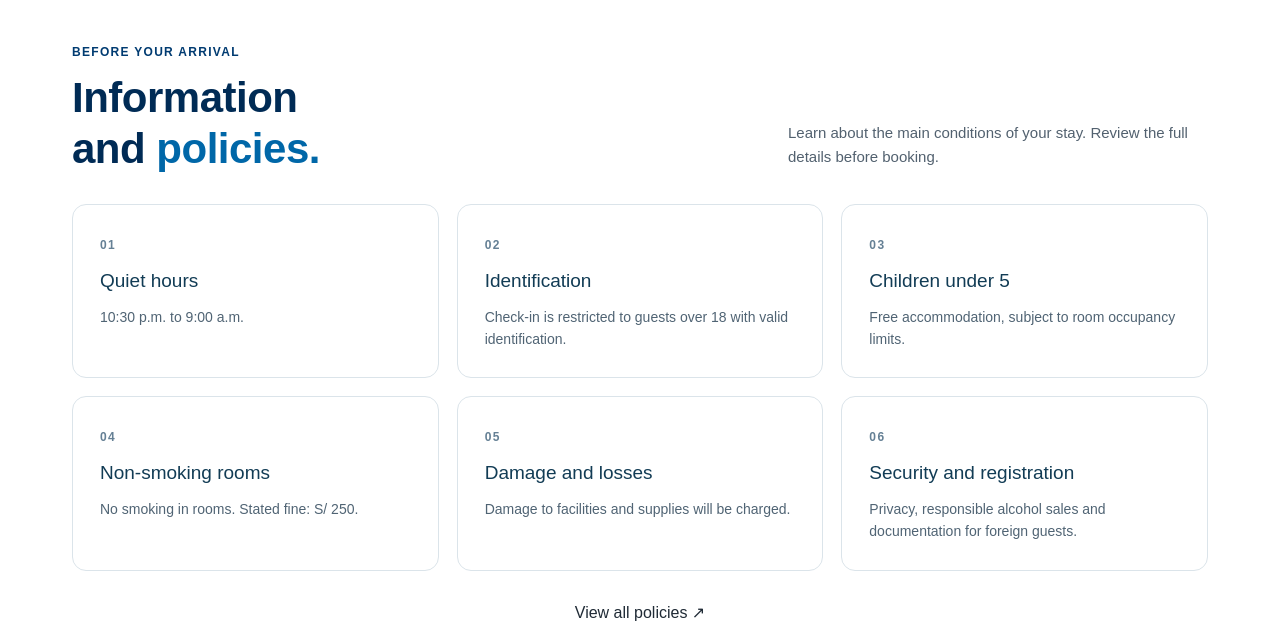
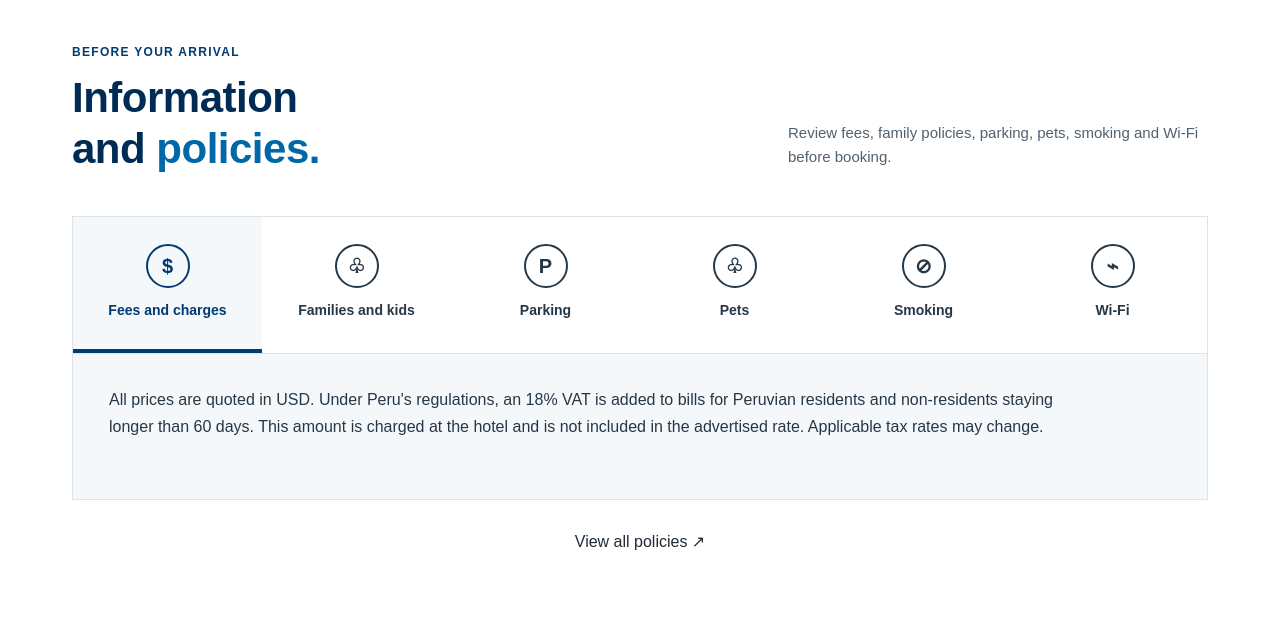
Before and after one commit to camilogomez17/hotelBlueThree, a Next.js app: page /en in a window 1280 px wide. Shown: the part 3340-3963 px from the top of the page. Built offline with nearby package versions, Linux system fonts and the light colour scheme.

Commit message:
Reuse shared policy tabs on homepage

```diff
--- a/app/en/page.tsx
+++ b/app/en/page.tsx
@@ -2,6 +2,7 @@
 
 import { useState } from "react";
 import { ServicesGrid } from "./components/ServicesGrid";
+import PolicyTabs from "../components/PolicyTabs";
 
 const photos = [
   {
@@ -232,15 +233,8 @@ export default function Home() {
       </section>
 
       <section className="home-policies-section section-wrap" id="politicas">
-        <div className="section-heading"><div><p className="eyebrow">BEFORE YOUR ARRIVAL</p><h2>Information<br/>and <em>policies.</em></h2></div><p>Learn about the main conditions of your stay. Review the full details before booking.</p></div>
-        <div className="home-policies-grid">
-          <article className="home-policy-card"><span>01</span><h3>Quiet hours</h3><p>10:30 p.m. to 9:00 a.m.</p></article>
-          <article className="home-policy-card"><span>02</span><h3>Identification</h3><p>Check-in is restricted to guests over 18 with valid identification.</p></article>
-          <article className="home-policy-card"><span>03</span><h3>Children under 5</h3><p>Free accommodation, subject to room occupancy limits.</p></article>
-          <article className="home-policy-card"><span>04</span><h3>Non-smoking rooms</h3><p>No smoking in rooms. Stated fine: S/ 250.</p></article>
-          <article className="home-policy-card"><span>05</span><h3>Damage and losses</h3><p>Damage to facilities and supplies will be charged.</p></article>
-          <article className="home-policy-card"><span>06</span><h3>Security and registration</h3><p>Privacy, responsible alcohol sales and documentation for foreign guests.</p></article>
-        </div>
+        <div className="section-heading"><div><p className="eyebrow">BEFORE YOUR ARRIVAL</p><h2>Information<br/>and <em>policies.</em></h2></div><p>Review fees, family policies, parking, pets, smoking and Wi-Fi before booking.</p></div>
+        <PolicyTabs language="en" />
         <div className="home-policies-more"><a className="room-explore-button" href="/en/politicas">View all policies ↗</a></div>
       </section>
 
```
